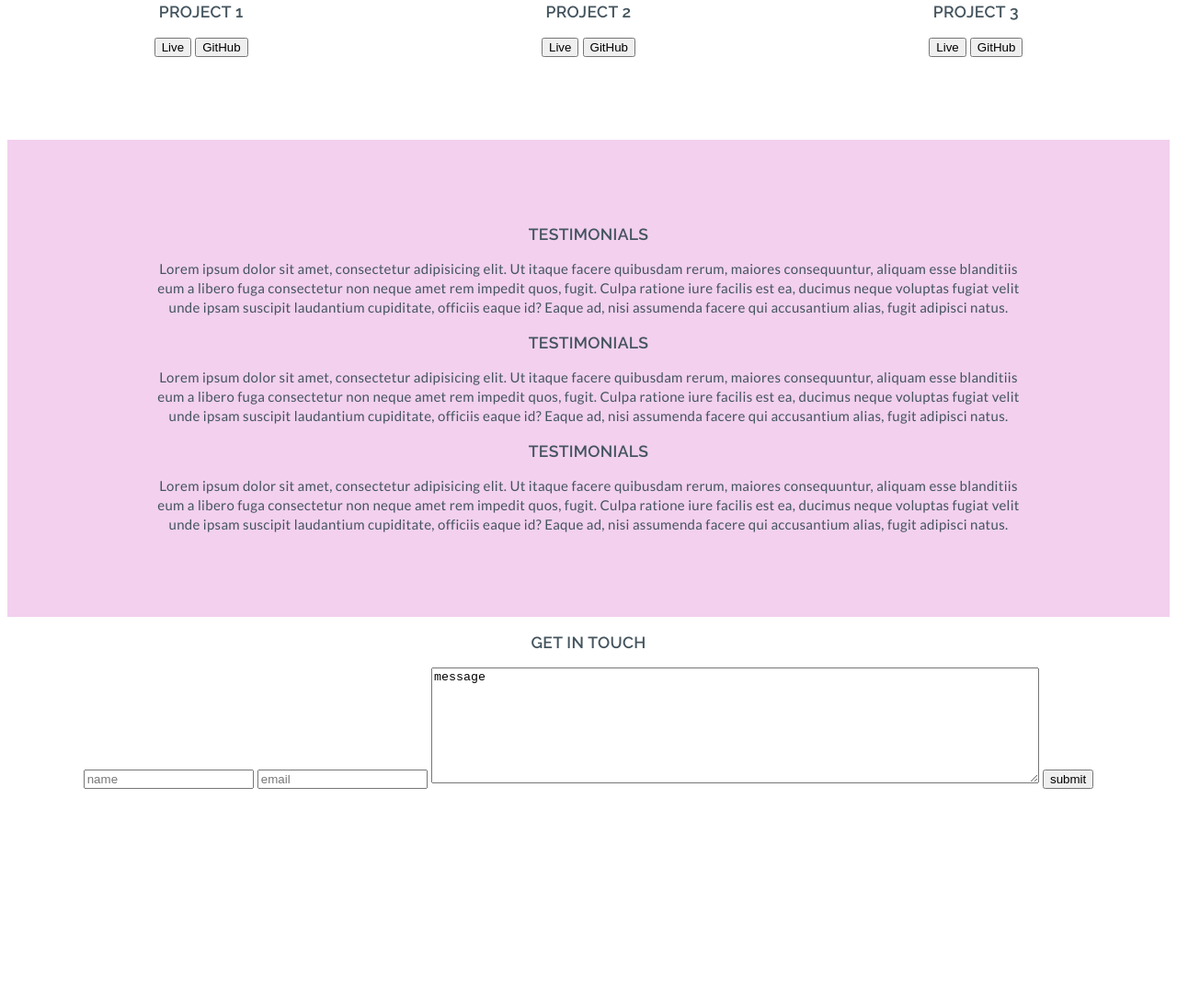
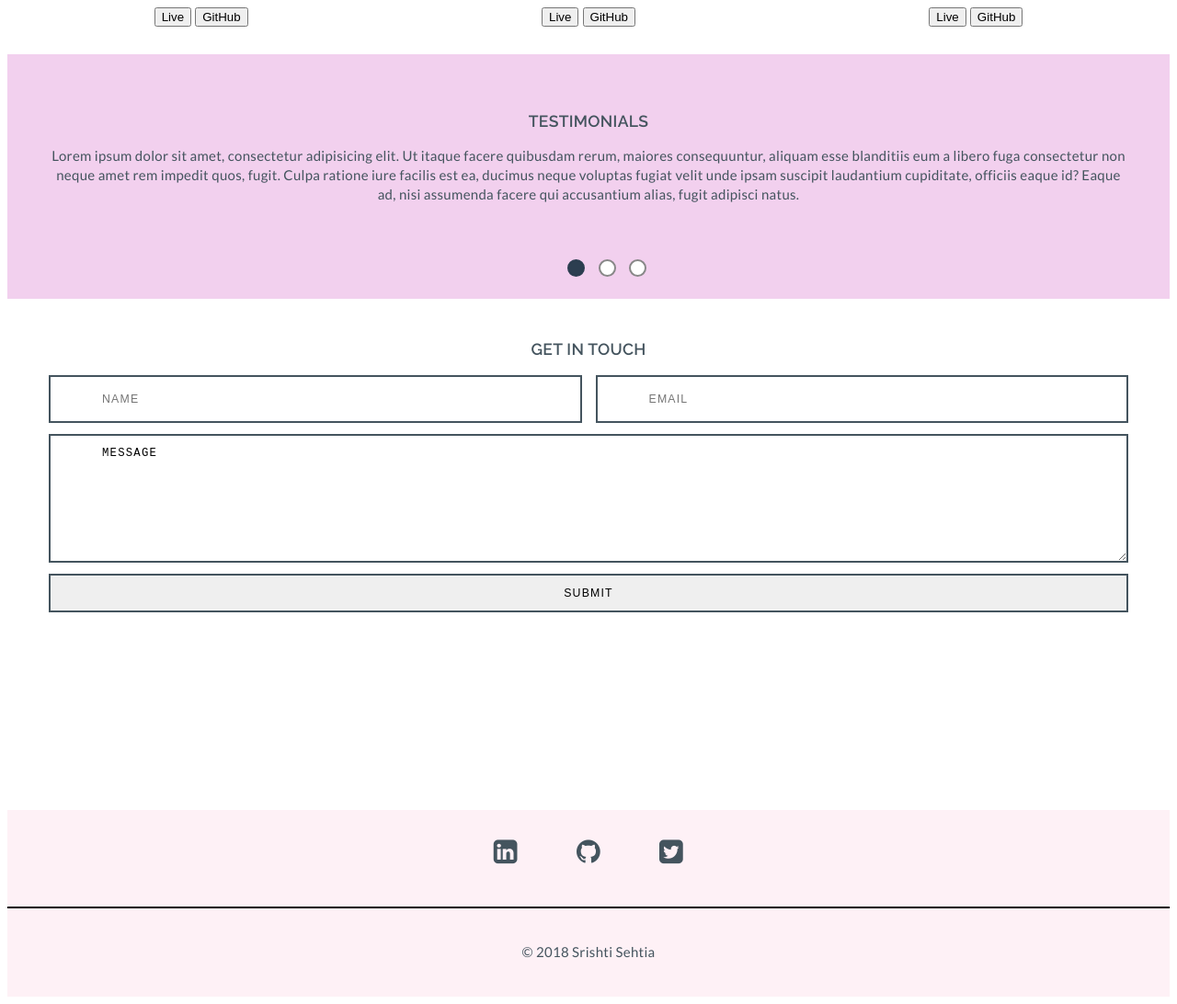
Before and after one commit to SrishtiSehtia/about-me, a plain HTML site: page index.html in a window 1280 px wide. Shown: the part 1370-2462 px from the top of the page at 92% size. Before the commit the page ends 2236 px from the top, so only its background shows below. Drawn offline with nearby package versions, Linux system fonts and the light colour scheme.

Commit message:
make carousel of testimonials and add smooth scroll for nav bar

```diff
--- a/css/style.css
+++ b/css/style.css
@@ -20,7 +20,10 @@ html {
 .header-nav {
   display: flex;
   justify-content: center;
+  flex-wrap: wrap;
   padding-bottom: 1em;
+  position: fixed;
+  background-color: white;
 }
 
 a {
@@ -54,8 +57,110 @@ header {
 
 #testimonials {
   background-color: #f2d0ee;
-  padding: 5em 10em;
-	margin-top: 6em;
+  display: flex;
+  margin-top: 2em;
+  transition: all .3s ease-in-out;
+}
+
+.carousel {
+  overflow: hidden;
+}
+
+.carousel-indicators {
+  text-align: center;
+  margin: 0;
+  padding-bottom: 20px;
+  background-color: #f2d0ee;
+}
+
+.carousel-indicators li {
+  display: inline-block;
+  width: 15px;
+  height: 15px;
+  cursor: pointer;
+  border: 2px solid #888;
+  border-radius: 50%;
+  margin: 0 5px;
+  background-color: white;
+  transition: all .3s ease-in-out;
+}
+
+.carousel-indicators .active {
+  background-color: #2C3E50;
+  border: 2px solid #2C3E50;
+}
+
+#testimonials article {
+  padding: 3em;
+}
+
+#contact-form {
+  margin: 3em 0;
+  padding: 0 3em;
+}
+
+#contact-info {
+  display: flex;
+  flex-direction: column;
+}
+
+#name-and-email {
+  display: flex;
+  justify-content: center;
+}
+
+#name-and-email input {
+  width: 50%;
+  height: 2em;
+}
+
+#name-and-email input[type=email] {
+  margin-left: 15px;
+}
+
+input, textarea{
+	font-weight: 500;
+	text-transform: uppercase;
+	font-size: .82rem;
+	letter-spacing: 1.2px;
+  border: 2px solid #44545E;
+  margin-bottom: 12px;
+	padding: 12px 56px;
+}
+
+#contact-info button {
+  height: 4em;
+	color: #44545E;
+	background-color: #aeafaf;
+}
+
+input[type=submit]:hover{
+	background-color: #44545E;
+	color: white;
+	font-weight: 600;
+}
+
+footer {
+  background-color: #e91e630f;
+  text-align: center;
+	margin-top: 16%;
+	padding-top: 1em
+}
+
+footer nav {
+  text-align: center;
+}
+
+i {
+	margin: 0 1em;
+	padding-top: .5em;
+}
+
+.copyright {
+  border-top: 2px solid black;
+  padding: 3% 0;
+  margin-top: 3em;
+	margin-bottom: 0;
 }
 
 .hamburger {
--- a/index.html
+++ b/index.html
@@ -5,21 +5,14 @@
     <title>About Me</title>
     <link href="https://fonts.googleapis.com/css?family=Lato:400,400i|Raleway:500,600" rel="stylesheet">
     <link href="https://maxcdn.bootstrapcdn.com/font-awesome/4.7.0/css/font-awesome.min.css" rel="stylesheet" integrity="sha384-wvfXpqpZZVQGK6TAh5PVlGOfQNHSoD2xbE+QkPxCAFlNEevoEH3Sl0sibVcOQVnN" crossorigin="anonymous">
-    <script
-      src="http://code.jquery.com/jquery-3.3.1.js"
-      integrity="sha256-2Kok7MbOyxpgUVvAk/HJ2jigOSYS2auK4Pfzbm7uH60="
-      crossorigin="anonymous"></script>
-    <link rel="stylesheet" href="css/style.css">
-    <script type="text/javascript" src="js/main.js"></script>
   </head>
-  <a class="hamburger" href=""><i class="fa fa-bars"></i></a>
+  <body>
+    <a class="hamburger" href=""><i class="fa fa-bars"></i></a>
     <nav class="header-nav">
-      <!-- <a href="#">Srishti Sehtia</a> -->
-
-      <a href="#about">about</a>
+      <a href="#about-me">about</a>
       <a href="#projects">projects</a>
       <a href="#testimonials">testimonials</a>
-      <a href="#contacts">contact</a>
+      <a href="#contact-form">contact</a>
     </nav>
     <header>
     </header>
@@ -57,6 +50,7 @@
         </article>
       </div>
     </section>
+    <div class="carousel">
     <section id='testimonials'>
       <article class="one-testimonial">
         <h3>testimonials</h3>
@@ -64,23 +58,45 @@
       </article>
       <article class="one-testimonial">
         <h3>testimonials</h3>
-        <p>Lorem ipsum dolor sit amet, consectetur adipisicing elit. Ut itaque facere quibusdam rerum, maiores consequuntur, aliquam esse blanditiis eum a libero fuga consectetur non neque amet rem impedit quos, fugit. Culpa ratione iure facilis est ea, ducimus neque voluptas fugiat velit unde ipsam suscipit laudantium cupiditate, officiis eaque id? Eaque ad, nisi assumenda facere qui accusantium alias, fugit adipisci natus.</p>
+        <p>Lorem ipsum dolor amet poke flannel unicorn, blog pok pok cronut YOLO affogato authentic small batch. Sriracha literally adaptogen swag, twee taiyaki seitan lyft. Aesthetic hammock cronut, shabby chic affogato tbh williamsburg. Cold-pressed chambray snackwave, irony poutine heirloom YOLO skateboard roof party deep v 8-bit authentic seitan. Aesthetic bushwick polaroid art party etsy put a bird on it blue bottle pinterest kickstarter dreamcatcher fingerstache pickled artisan flannel deep v.</p>
       </article>
       <article class="one-testimonial">
         <h3>testimonials</h3>
-        <p>Lorem ipsum dolor sit amet, consectetur adipisicing elit. Ut itaque facere quibusdam rerum, maiores consequuntur, aliquam esse blanditiis eum a libero fuga consectetur non neque amet rem impedit quos, fugit. Culpa ratione iure facilis est ea, ducimus neque voluptas fugiat velit unde ipsam suscipit laudantium cupiditate, officiis eaque id? Eaque ad, nisi assumenda facere qui accusantium alias, fugit adipisci natus.</p>
+        <p>Irony vaporware green juice selfies pitchfork kickstarter 3 wolf moon trust fund lumbersexual fam heirloom stumptown jean shorts meh truffaut. Forage dreamcatcher coloring book, blog chambray lomo iPhone. Stumptown lumbersexual venmo woke tousled meditation fashion axe hot chicken. Photo booth disrupt venmo, pork belly chartreuse woke hoodie migas taiyaki polaroid.</p>
       </article>
     </section>
+  </div>
+  <ul class="carousel-indicators">
+     <li data-slide-number="0" class="active"></li>
+     <li data-slide-number="1"></li>
+     <li data-slide-number="2"></li>
+   </ul>
+
     <section id='contact-form'>
       <h3>get in touch</h3>
-      <form class="" action="index.html" method="post">
-        <input type="text" name="" value="" placeholder="name">
-        <input type="email" name="" value="" placeholder="email">
+      <form id='contact-info'class="" action="index.html" method="post">
+        <div id='name-and-email'>
+          <input type="text" name="" value="" placeholder="name">
+          <input type="email" name="" value="" placeholder="email">
+        </div>
         <textarea name="name" rows="8" cols="80">message</textarea>
-        <button type="submit" name="button">submit</button>
+        <input type="submit">
       </form>
     </section>
-  <body>
+    <footer>
+      <nav>
+        <i class="fa fa-linkedin-square fa-2x" aria-hidden="true"></i>
+        <i class="fa fa-github fa-2x" aria-hidden="true"></i>
+        <i class="fa fa-twitter-square fa-2x" aria-hidden="true"></i>
+      </nav>
+      <p class=copyright>&copy; 2018 Srishti Sehtia</p>
+    </footer>
 
+    <script
+      src="http://code.jquery.com/jquery-3.3.1.js"
+      integrity="sha256-2Kok7MbOyxpgUVvAk/HJ2jigOSYS2auK4Pfzbm7uH60="
+      crossorigin="anonymous"></script>
+    <link rel="stylesheet" href="css/style.css">
+    <script type="text/javascript" src="js/app.js"></script>
   </body>
 </html>
--- a/js/app.js
+++ b/js/app.js
@@ -0,0 +1,46 @@
+$(function(){
+
+  var currentSlideIndex = 2;
+  var numberTestimonials = $('#testimonials .one-testimonial p').length;
+  console.log(numberTestimonials);
+
+  $('#testimonials').css('width', numberTestimonials * 100 + '%');
+  $('#testimonials article').css('width', 100 / numberTestimonials + '%');
+
+  var carouselTimer = setInterval(timerTransition, 3000);
+
+  function timerTransition() {
+    currentSlideIndex = (currentSlideIndex === (numberTestimonials - 1)
+      ? 0
+      : currentSlideIndex + 1
+    );
+    transitionSlides();
+  }
+
+  $('.carousel-indicators').on('click', 'li', function () {
+    clearInterval(carouselTimer);
+    carouselTimer = setInterval(timerTransition, 3000);
+    currentSlideIndex = $(this).data('slide-number');
+    transitionSlides();
+  });
+
+  function transitionSlides() {
+    var amountToTranslate = -((100 / numberTestimonials) * currentSlideIndex);
+    $('#testimonials').css('transform', 'translateX(' + amountToTranslate + '%)');
+    $('.carousel-indicators li').removeClass('active');
+    $('.carousel-indicators li[data-slide-number="' + currentSlideIndex + '"]').addClass('active');
+  }
+
+
+$('.header-nav a').on('click', function(e) {
+  e.preventDefault();
+  var thisTarget = this.hash;
+  var targetOffset = $(thisTarget).offset().top;
+  $('html').animate({
+    scrollTop: targetOffset
+  }, 600, function(){
+    window.location.hash = thisTarget;
+  });
+});
+
+});
```
